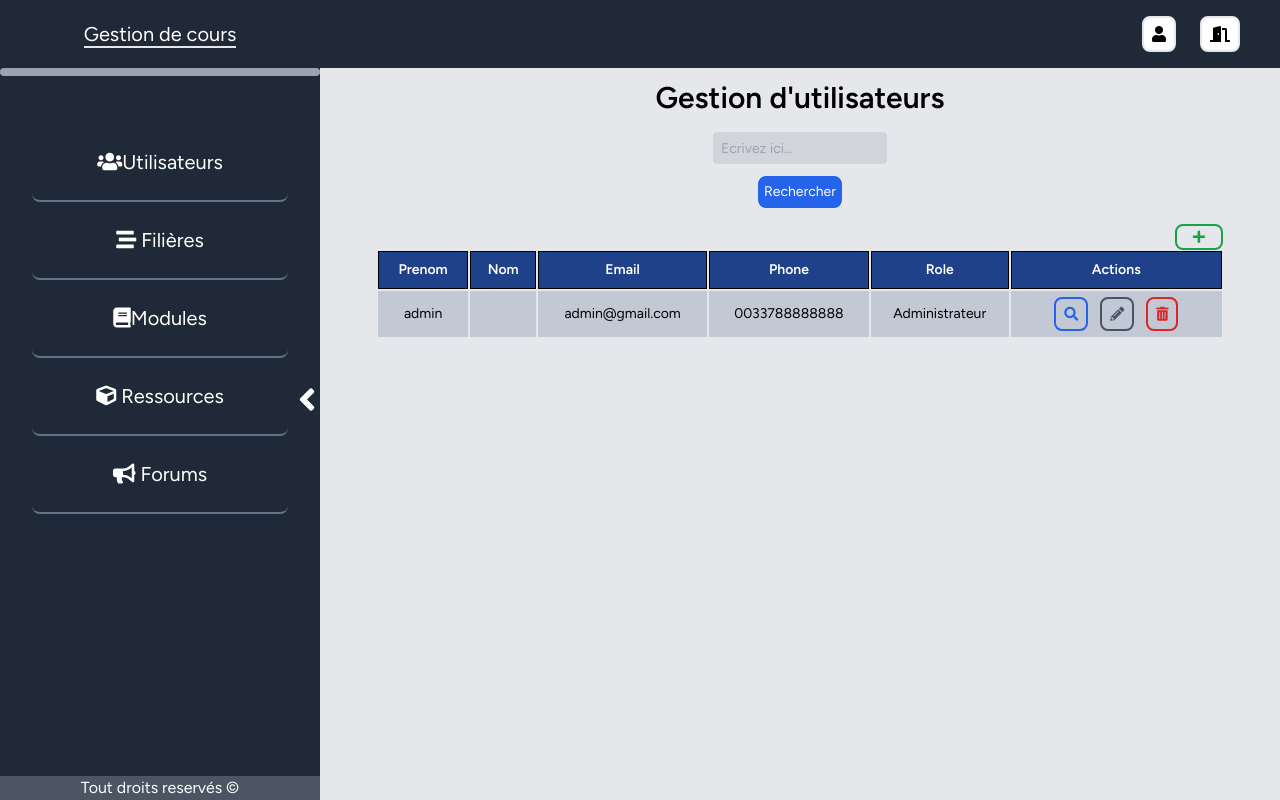
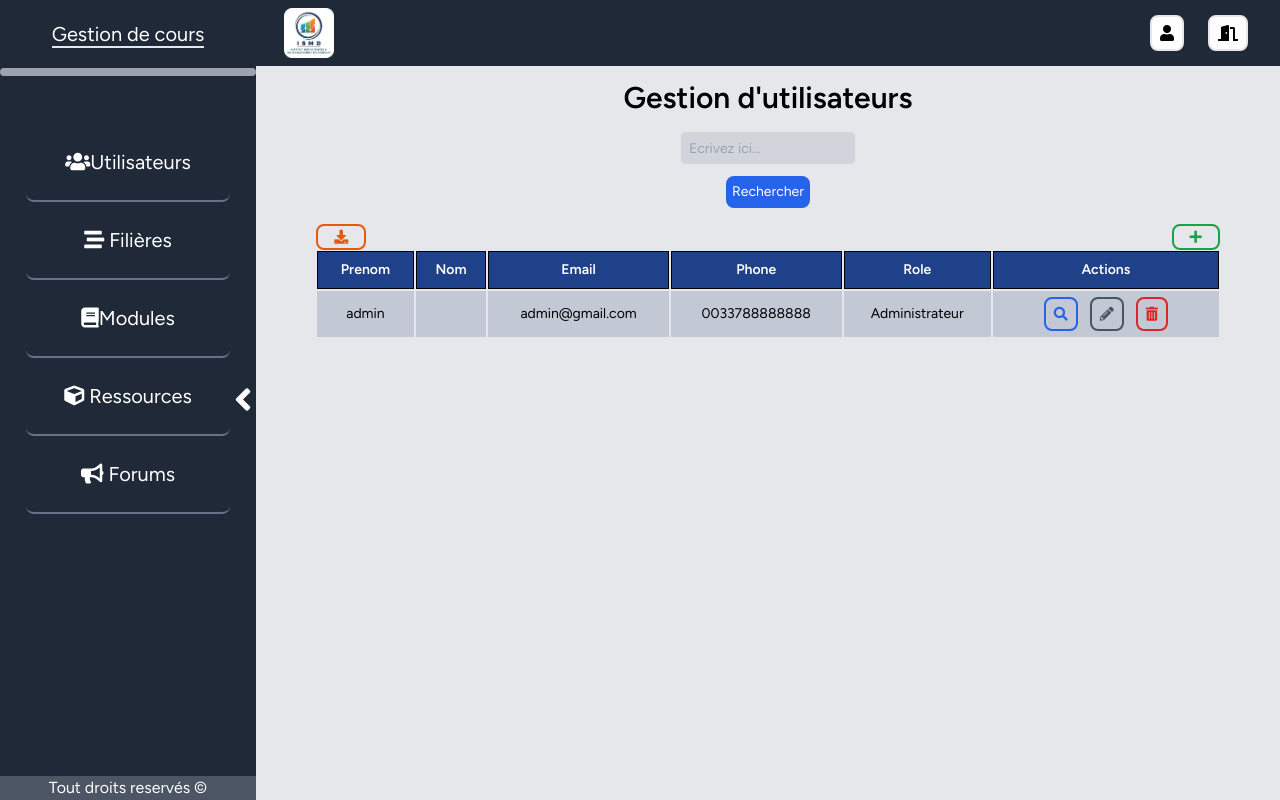
Before and after one commit to medism14/gestion_cours, a Laravel app: page /users in a window 1280 px wide. Run offline with Laravel 10, Linux system fonts and the light colour scheme; a user stored in the database is signed in; data comes from the database, SQL or seed files in the repository; data that the repository does not hold is empty; some libraries are stand-ins or nearby versions.

Commit message:
Ajout du telechargement csv pour utilisateurs

```diff
--- a/app/Http/Controllers/UserController.php
+++ b/app/Http/Controllers/UserController.php
@@ -11,6 +11,9 @@ use App\Models\Sector;
 use App\Models\Level;
 use App\Models\Notif;
 use App\Models\LevelsUser;
+
+use Illuminate\Support\Facades\Response;
+
 
 class UserController extends Controller
 {
@@ -362,4 +365,47 @@ class UserController extends Controller
         return response()->json(200);
     }
 
+    public function download(Request $request)
+    {
+        // Récupérer tous les utilisateurs depuis la base de données
+        $users = User::all();
+
+        // Définir le nom du fichier CSV téléchargé
+        $fileName = 'users.csv';
+
+        // Créer le contenu du fichier CSV
+        $csvData = "sep=\t\n"; // Spécifier une tabulation comme délimiteur
+        $csvData .= "ID\tPrénom\tNom\tEmail\tTéléphone\tRôle\n"; // Ligne d'en-tête avec des colonnes séparées par des tabulations
+        foreach ($users as $user) {
+            // Convertir le rôle numérique en nom de rôle
+            switch ($user->role) {
+                case 0:
+                    $role = 'Administrateur';
+                    break;
+                case 1:
+                    $role = 'Professeur';
+                    break;
+                case 2:
+                    $role = 'Étudiant';
+                    break;
+                default:
+                    $role = 'Inconnu';
+            }
+            // Ajouter les données de l'utilisateur au contenu du fichier CSV
+            $csvData .= "{$user->id}\t{$user->first_name}\t{$user->last_name}\t{$user->email}\t{$user->phone}\t{$role}\n"; // Colonnes séparées par des tabulations
+        }
+
+        // Convertir le contenu du fichier CSV en UTF-8
+        $csvData = utf8_decode($csvData);
+
+        // Ajouter l'en-tête Content-Disposition pour indiquer le téléchargement du fichier
+        $headers = [
+            'Content-Type' => 'text/csv; charset=UTF-8',
+            'Content-Disposition' => 'attachment; filename="' . $fileName . '"',
+        ];
+
+        // Retourner la réponse HTTP avec le contenu du fichier CSV
+        return Response::make($csvData, 200, $headers);
+    }
+
 }
--- a/composer.json
+++ b/composer.json
@@ -9,7 +9,8 @@
         "guzzlehttp/guzzle": "^7.2",
         "laravel/framework": "^10.10",
         "laravel/sanctum": "^3.3",
-        "laravel/tinker": "^2.8"
+        "laravel/tinker": "^2.8",
+        "league/csv": "^9.14"
     },
     "require-dev": {
         "fakerphp/faker": "^1.9.1",
--- a/resources/views/Layouts/authed.blade.php
+++ b/resources/views/Layouts/authed.blade.php
@@ -9,7 +9,7 @@
         <!-- Fonts -->
         <link rel="preconnect" href="https://fonts.bunny.net">
         <link href="https://fonts.bunny.net/css?family=figtree:400,600&display=swap" rel="stylesheet" />
-        <link rel="icon" href="{{ asset('images/roundedLogo.png') }}">
+        <link rel="icon" href="{{ asset('images/roundedLogo.jpg') }}">
         <link rel="stylesheet" href="https://cdnjs.cloudflare.com/ajax/libs/font-awesome/5.15.4/css/all.min.css">
          <script src="https://cdn.jsdelivr.net/npm/axios/dist/axios.min.js"></script>
          <script src="https://cdn.tailwindcss.com"></script>
@@ -66,13 +66,13 @@
         <!-- Header -->
         <header class="flex">
             <!-- SideBar -->
-            <section id="leftSection" class="block md:w-[25%]">
-                <nav id="sidebar" class="fixed w-none md:w-[25%] bg-gray-800 h-screen">
+            <section id="leftSection" class="block md:w-[20%]">
+                <nav id="sidebar" class="fixed w-none md:w-[20%] bg-gray-800 h-screen">
                     <div class="absolute m-1 right-0 flex items-center my-auto h-screen text-4xl">
                         <button id="btn-unDisplay" class="text-white hover:text-gray-300" type="button"><i class="fas fa-angle-left"></i></button>
                     </div>
                     <!-- SideBar Title -->
-                    <div class="block p-5 rounded-lg text-white text-xl text-center ">
+                    <div class="block p-5 rounded-lg text-white text-xl text-center">
                         <a href="{{ route('dashboard') }}" class="border-b-2">Gestion de cours</a>
                     </div>
 
@@ -97,20 +97,23 @@
                     </div>
 
                     <!-- Footer -->
-                    <footer class="fixed w-full md:w-[25%] text-center text-white bottom-0 bg-gray-600">
+                    <footer class="fixed w-full md:w-[20%] text-center text-white bottom-0 bg-gray-600">
                         <p>Tout droits reservés ©</p>
                     </footer>
                 </nav>
 
             </section>
             <!-- Côté Droit -->
-            <section id="rightSection" class="flex-1 md:w-[75%]">
+            <section id="rightSection" class="flex-1 md:w-[80%]">
                 <!-- Côté droit navbar -->
-                <nav id="navbar" class="fixed w-full bg-gray-800 text-white flex p-4 md:w-[75%]">
+                <nav id="navbar" class="fixed w-full bg-gray-800 text-white flex p-2 md:w-[80%]">
                     <div id="btn-display" class="hidden absolute fixed text-4xl top-0 left-0 mt-4">
                         <button class="text-black hover:text-gray-700" type="button"><i class="fas fa-angle-right"></i></button>
                     </div>
                     <div id="divNavbar" class="flex-1 flex items-center">
+                        <span class="flex w-full justify-start ml-5">
+                            <img src="{{ asset('images/roundedLogo.jpg') }}" alt="Logo" width="50" height="50">
+                        </span>
                         <div class="ml-12 md:ml-24 flex-1 text-center text-base md:text-xl font-bold">
                         </div>
 
@@ -400,10 +403,10 @@
             leftSection.classList.add('hidden');
 
             //navbar manip
-            nav.classList.remove('w-[75%]');
+            nav.classList.remove('w-[80%]');
             nav.classList.add('min-w-full');
 
-            divNavbar.classList.remove('w-[75%]');
+            divNavbar.classList.remove('w-[80%]');
             divNavbar.classList.add('min-w-full');
 
             // Remove the class 'hidden' from 'btnDisplay'
@@ -411,18 +414,18 @@
         }
 
         // SideBar on display
-        if (side.classList.contains('md:w-[25%]')) {
-            // Remove the class 'md:w-[25%]' from 'side' and add the class 'md:w-none'
-            side.classList.remove('md:w-[25%]');
+        if (side.classList.contains('md:w-[20%]')) {
+            // Remove the class 'md:w-[20%]' from 'side' and add the class 'md:w-none'
+            side.classList.remove('md:w-[20%]');
             side.classList.add('md:w-none');
 
             leftSection.classList.add('hidden');
 
             //navbar manip
-            nav.classList.remove('w-[75%]');
+            nav.classList.remove('w-[80%]');
             nav.classList.add('min-w-full');
 
-            divNavbar.classList.remove('w-[75%]');
+            divNavbar.classList.remove('w-[80%]');
             divNavbar.classList.add('min-w-full');
 
             // Remove the class 'hidden' from 'btnDisplay'
@@ -440,10 +443,10 @@
                 side.classList.add('w-full');
 
                 //navbar manip
-                nav.classList.add('w-[75%]');
+                nav.classList.add('w-[80%]');
                 nav.classList.remove('min-w-full');
 
-                divNavbar.classList.add('w-[75%]');
+                divNavbar.classList.add('w-[80%]');
                 divNavbar.classList.remove('min-w-full');
 
                 // Add the class 'hidden' to 'rightSection'
@@ -457,17 +460,17 @@
 
         // SideBar not on display
         if (side.classList.contains('md:w-none')) {
-            // Remove the class 'md:w-none' from 'side' and add the class 'md:w-[25%]'
+            // Remove the class 'md:w-none' from 'side' and add the class 'md:w-[20%]'
             side.classList.remove('md:w-none');
-            side.classList.add('md:w-[25%]');
+            side.classList.add('md:w-[20%]');
 
             leftSection.classList.remove('hidden');
 
             //navbar manip
-            nav.classList.add('w-[75%]');
+            nav.classList.add('w-[80%]');
             nav.classList.remove('min-w-full');
 
-            divNavbar.classList.add('w-[75%]');
+            divNavbar.classList.add('w-[80%]');
             divNavbar.classList.remove('min-w-full');
 
             // Add the class 'hidden' to 'btnDisplay'
@@ -479,10 +482,10 @@
     if (mediaQuery.matches) {
         side.classList.add('hidden');
 
-        nav.classList.remove('w-[75%]');
+        nav.classList.remove('w-[80%]');
         nav.classList.add('min-w-full');
 
-        divNavbar.classList.remove('w-[75%]');
+        divNavbar.classList.remove('w-[80%]');
         divNavbar.classList.add('min-w-full');
 
         btnDisplay.classList.remove('hidden');
--- a/resources/views/auth/authentication.blade.php
+++ b/resources/views/auth/authentication.blade.php
@@ -3,7 +3,7 @@
 @section('title', 'Authentification')
 
 @section('content')
-    <div class=" bg-gray-700 mx-auto p-12 pb-8 w-[80%] md:w-[40%] text-center rounded-lg text-white overflow-x-hidden">
+    <div class="bg-[#46C0E4] mx-auto p-12 pb-8 w-[80%] md:w-[40%] text-center rounded-lg text-white overflow-x-hidden">
         <form action="{{ route('login') }}" method="POST">
             @csrf
             <h1 class="font-bold text-lg md:text-2xl underline mb-5">Authentification</h1>
--- a/resources/views/authed/resources.blade.php
+++ b/resources/views/authed/resources.blade.php
@@ -48,10 +48,10 @@
     <div id="table-div" class="block w-full">
         @if (auth()->user()->role != 2)
             <div class="mx-auto w-full max-w-full md:w-[90%] flex justify-end">
-                <button id="openModalAdd" class="border-2 text-green-600 border-green-600 transition-all text-[0.7rem] lg:text-base duration-300 ease-in-out hover:bg-green-600 hover:text-white p-1 rounded-lg font-bold px-4"><i class="fas fa-plus"></i></button>
+                <button id="openModalAdd" class="border-2 text-green-600 border-green-600 transition-all text-[0.7rem] lg:text-sm duration-300 ease-in-out hover:bg-green-600 hover:text-white p-1 rounded-lg font-bold px-4"><i class="fas fa-plus"></i></button>
             </div>
         @endif
-        <table id="tableResource" class="mx-auto p-2 w-full md:w-[90%] whitespace-nowrap text-[0.7rem] lg:text-base">
+        <table id="tableResource" class="mx-auto p-2 w-full md:w-[90%] whitespace-nowrap text-[0.7rem] lg:text-sm">
             <thead>
                 <tr>
                     <th class="hidden" id="informations"><div>Informations</div></th>
--- a/resources/views/authed/users.blade.php
+++ b/resources/views/authed/users.blade.php
@@ -46,8 +46,16 @@
 
     <!-- Tableau -->
     <div id="table-div" class="block w-full">
-        <div class="mx-auto w-full max-w-full md:w-[90%] flex justify-end">
-            <button id="openModalAdd" class="border-2 text-green-600 border-green-600 transition-all text-[0.65rem] lg:text-sm duration-300 ease-in-out hover:bg-green-600 hover:text-white p-1 rounded-lg font-bold px-4"><i class="fas fa-plus"></i></button>
+        <div class="mx-auto w-full max-w-full md:w-[90%] flex space-x-5 justify-end">
+            <div class="flex-1 flex justify-start">
+                <form action="{{ route('users.download') }}" method="POST" class="p-0 m-0">
+                    @csrf
+                    <button id="download" class="border-2 text-orange-600 border-orange-600 transition-all text-[0.65rem] lg:text-sm duration-300 ease-in-out hover:bg-orange-600 hover:text-white p-1 rounded-lg font-bold px-4"><i class="fas fa-download"></i></button>
+                </form>
+            </div>
+            <div class="flex-1 flex justify-end">
+                <button id="openModalAdd" class="border-2 text-green-600 border-green-600 transition-all text-[0.65rem] lg:text-sm duration-300 ease-in-out hover:bg-green-600 hover:text-white p-1 rounded-lg font-bold px-4"><i class="fas fa-plus"></i></button>
+            </div>
         </div>
         <table id="tableUser" class="mx-auto p-2 w-full md:w-[90%] whitespace-nowrap text-[0.65rem] lg:text-sm">
             <thead>
--- a/routes/web.php
+++ b/routes/web.php
@@ -75,6 +75,7 @@ Route::middleware(['auth', 'admin'])->group(function () {
         Route::delete('/delete/{id}', [UserController::class, 'delete'])->name('delete');
         Route::post('/suppNotifs', [UserController::class , 'suppNotifs'])->name('suppNotifs');
         Route::get('/getUser/{id}', [UserController::class , 'getUser'])->name('getUser');
+        Route::post('/download', [UserController::class , 'download'])->name('download')->withoutMiddleware('prevent-back-history');
     });
 
     ########################
```
Also changed, not shown: resources/views/Layouts/auth.blade.php (+4 -4 lines), public/images/_images/logo.png (renamed from public/images/logo.png), public/images/_images/roundedLogo.png (added), public/images/logo.jpg (added), public/images/roundedLogo.jpg (added), 2 other files.
